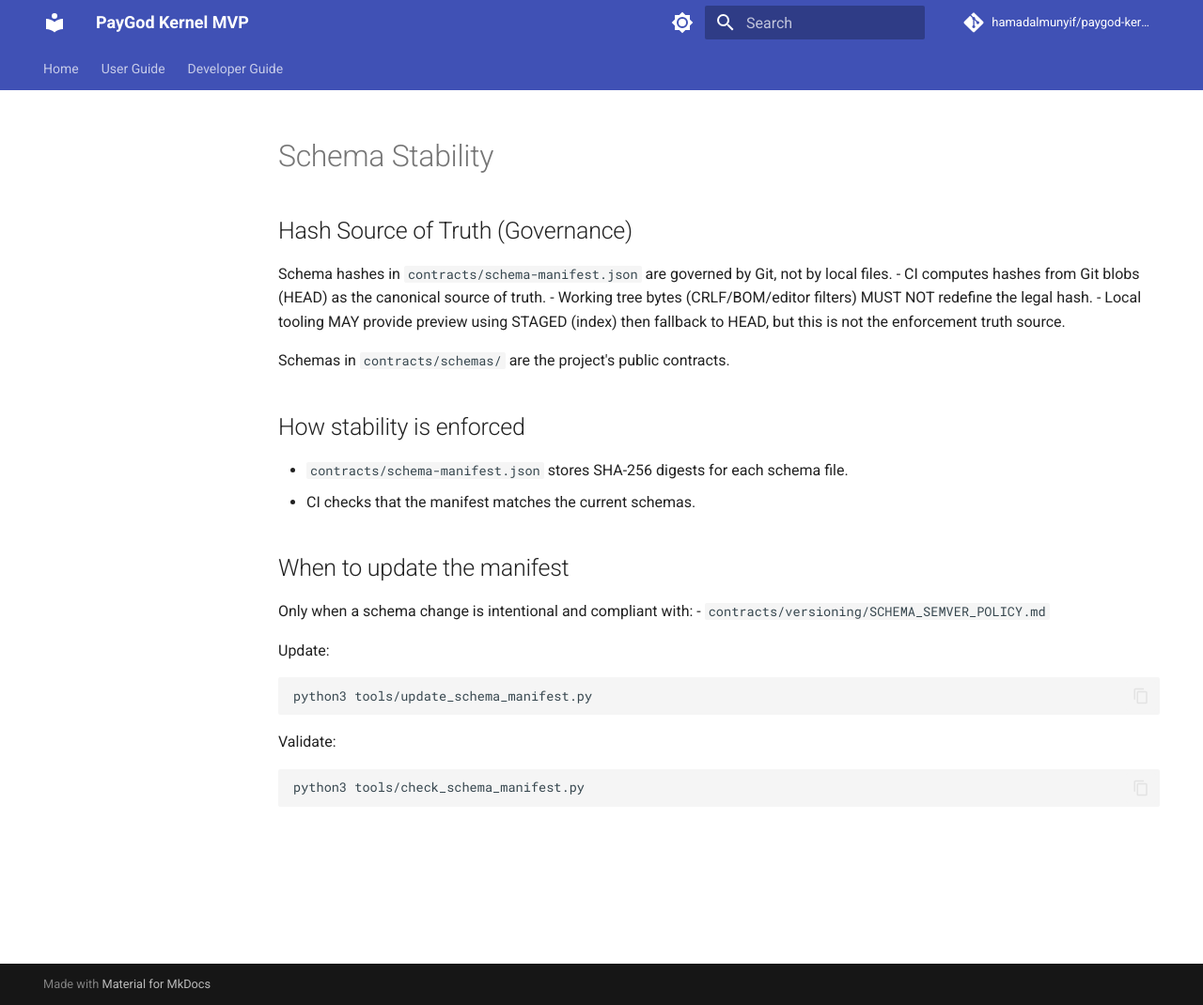
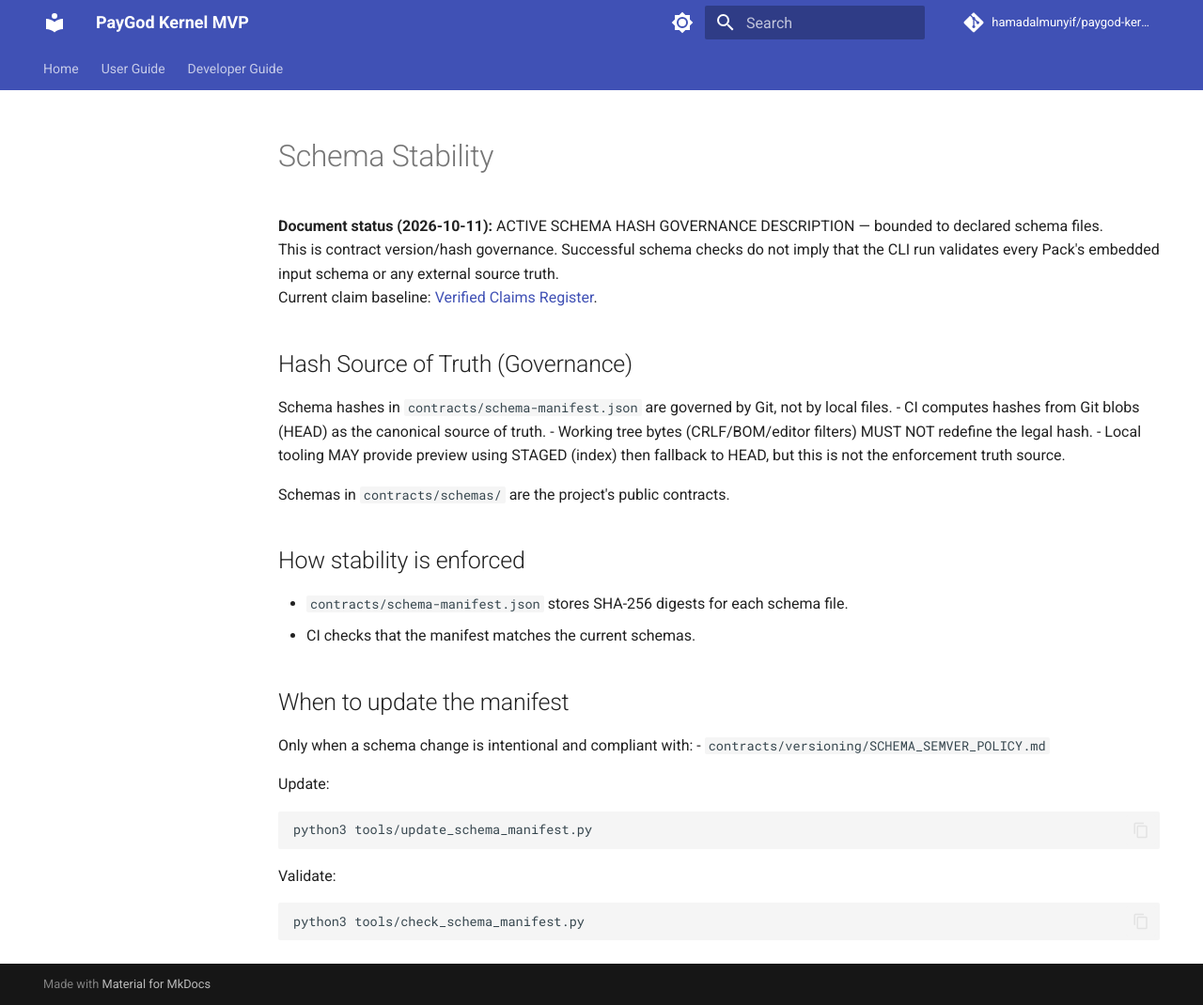
Before and after one commit to hamadalmunyif/paygod-kernel-mvp, an MkDocs documentation site: the page built from docs/SCHEMA_STABILITY.md, in a window 1280 px wide and 1070 px high. Shown: the whole window at 94% size. Built offline with MkDocs 1.6.1 and Material for MkDocs 9.7.7, drawn with Linux system fonts in a browser that asks for light colours; comment, search, counter and statistics services are not loaded.

Commit message:
docs: classify SCHEMA_STABILITY.md against current evidence governance

```diff
--- a/docs/SCHEMA_STABILITY.md
+++ b/docs/SCHEMA_STABILITY.md
@@ -1,4 +1,9 @@
 # Schema Stability
+
+
+**Document status (2026-10-11):** ACTIVE SCHEMA HASH GOVERNANCE DESCRIPTION — bounded to declared schema files.
+This is contract version/hash governance. Successful schema checks do not imply that the CLI run validates every Pack's embedded input schema or any external source truth.
+Current claim baseline: [Verified Claims Register](CLAIMS_REGISTER.md).
 
 ## Hash Source of Truth (Governance)
 Schema hashes in `contracts/schema-manifest.json` are governed by Git, not by local files.
```
